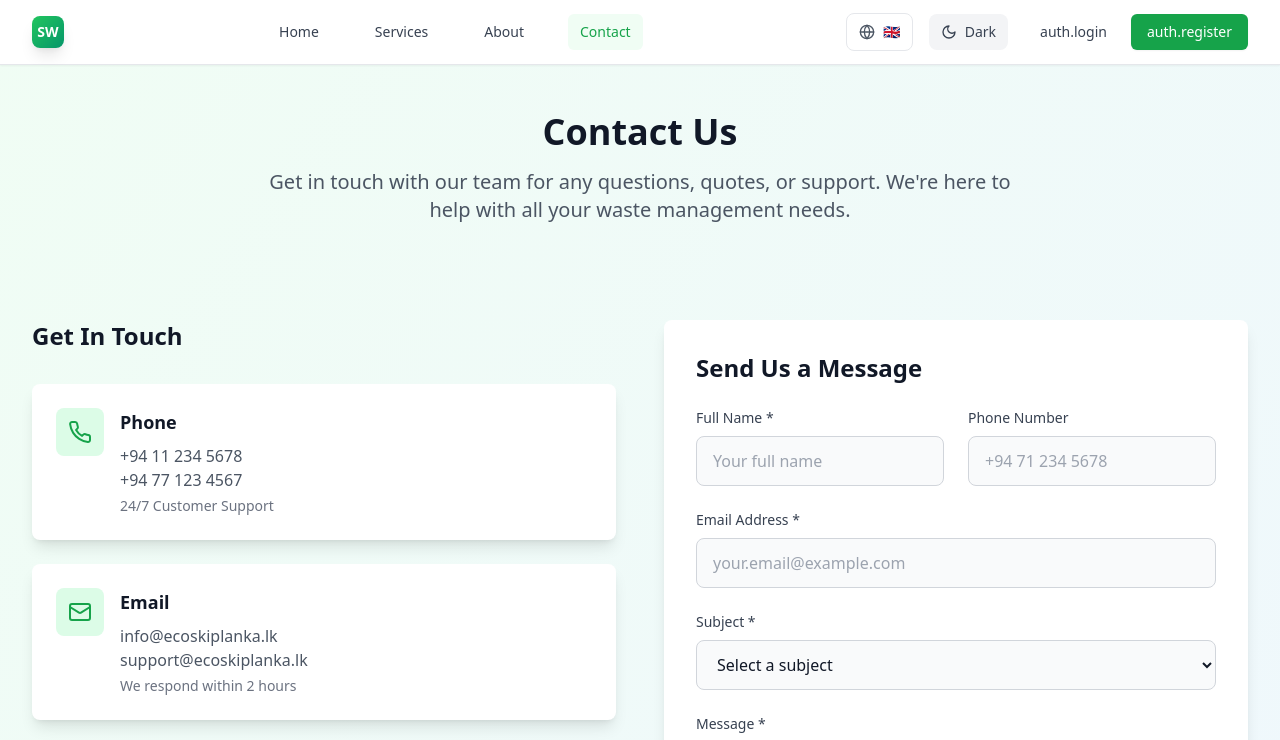
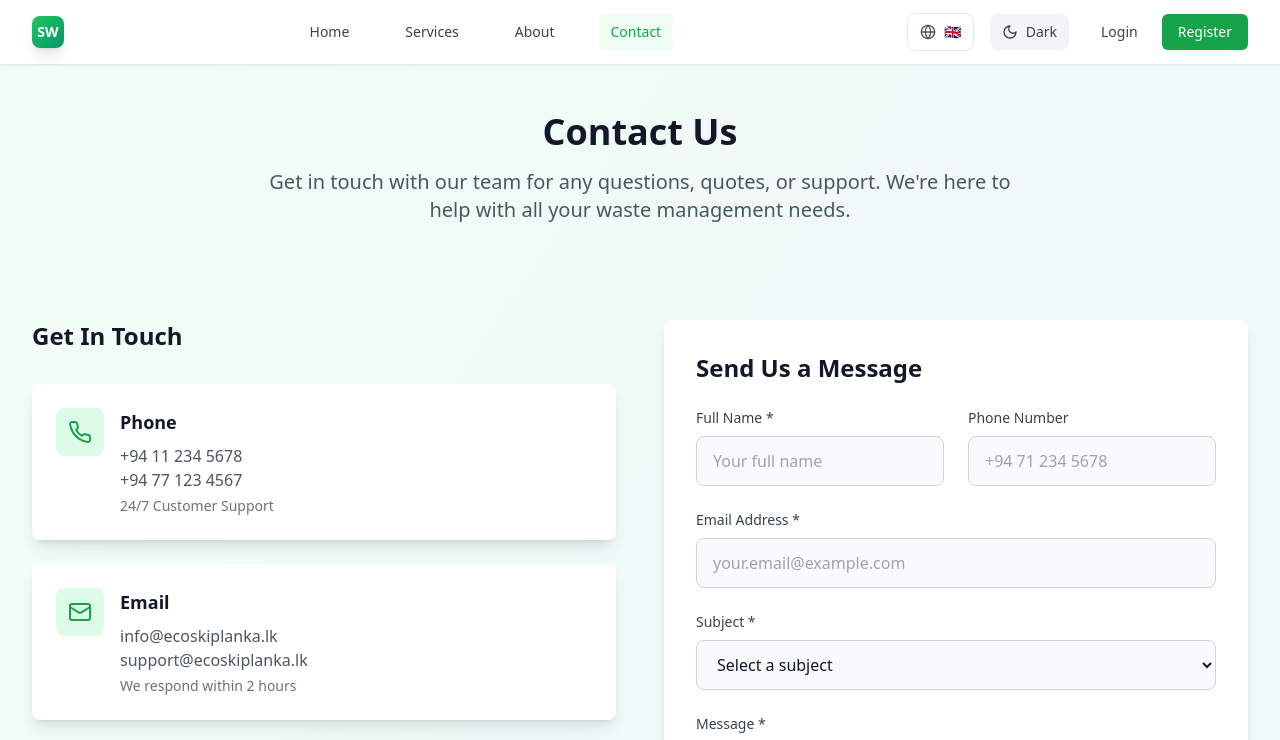
Before and after one commit to AZKY12/waste-skip-redesign-react, a React (Vite) app: page /contact in a window 1280 px wide. Shown: the top 740 px of the page. Built offline with nearby package versions, Linux system fonts and the light colour scheme.

Commit message:
Fix navigation auth button labels

```diff
--- a/src/components/Header.tsx
+++ b/src/components/Header.tsx
@@ -184,13 +184,13 @@ export default function Header() {
                     onClick={() => handleNavigation('/login')}
                     className="px-4 py-2 text-sm font-medium text-gray-700 dark:text-gray-300 hover:text-green-600 dark:hover:text-green-400 transition-colors duration-300"
                   >
-                    {t('auth.login')}
+                    {t('nav.login')}
                   </button>
                   <button
                     onClick={() => handleNavigation('/register')}
                     className="px-4 py-2 bg-green-600 hover:bg-green-700 text-white text-sm font-medium rounded-md transition-colors duration-300 shadow-sm"
                   >
-                    {t('auth.register')}
+                    {t('nav.register')}
                   </button>
                 </div>
               )}
@@ -282,7 +282,7 @@ export default function Header() {
                 {user ? (
                   <>
                     <div className="px-3 py-2 text-sm text-gray-500 dark:text-gray-400">
-                      {t('auth.welcomeBack')}, {user.name}
+                      Welcome back, {user.name}
                     </div>
                     <button
                       onClick={() => handleNavigation('/dashboard')}
@@ -296,7 +296,7 @@ export default function Header() {
                       className="flex items-center w-full px-3 py-2 text-base font-medium text-red-600 dark:text-red-400 hover:bg-red-50 dark:hover:bg-red-900/20 transition-all duration-300"
                     >
                       <LogOut className="w-5 h-5 mr-2" />
-                      {t('auth.logout')}
+                      {t('nav.logout')}
                     </button>
                   </>
                 ) : (
@@ -305,13 +305,13 @@ export default function Header() {
                       onClick={() => handleNavigation('/login')}
                       className="block w-full px-3 py-2 text-base font-medium text-gray-700 dark:text-gray-300 hover:text-green-600 dark:hover:text-green-400 hover:bg-gray-50 dark:hover:bg-gray-800 transition-all duration-300"
                     >
-                      {t('auth.login')}
+                      {t('nav.login')}
                     </button>
                     <button
                       onClick={() => handleNavigation('/register')}
                       className="block w-full px-3 py-2 bg-green-600 hover:bg-green-700 text-white text-base font-medium rounded-md transition-colors duration-300 shadow-sm"
                     >
-                      {t('auth.register')}
+                      {t('nav.register')}
                     </button>
                   </div>
                 )}
```
